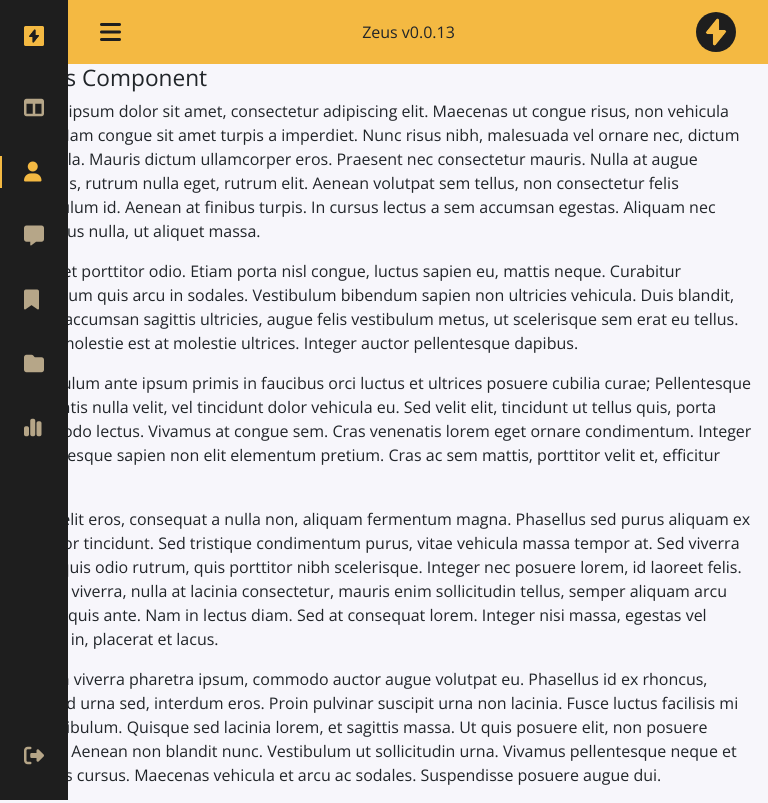
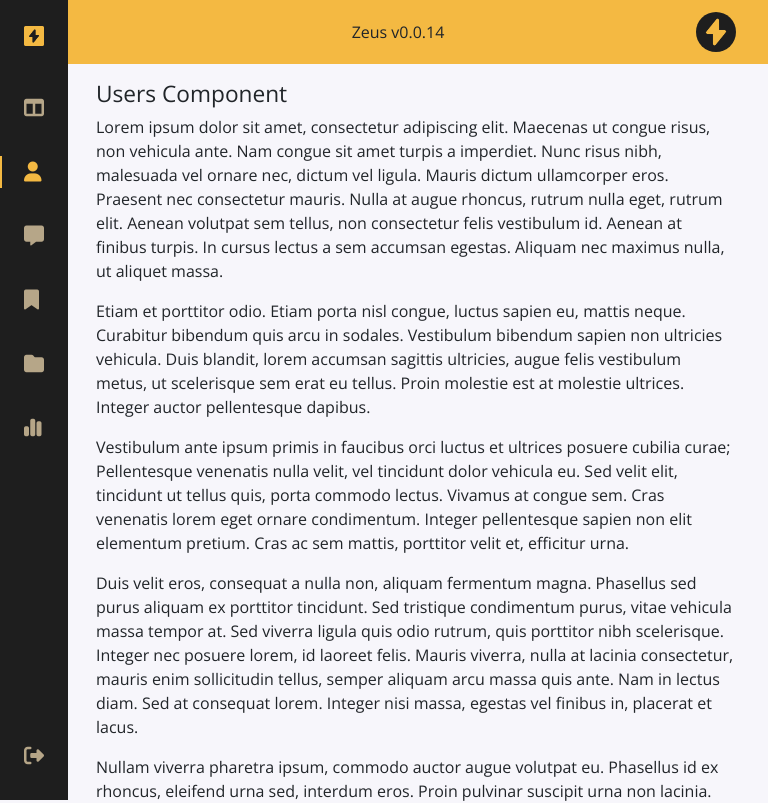
Before and after one commit to mzafram2001/zeus, an Angular app: page /users in a window 768 px wide. Shown: the top 803 px of the page. Built offline with nearby package versions, Linux system fonts and the light colour scheme.

Commit message:
UPDATE hover effect sidebar and version 0.0.14

```diff
--- a/src/app/app.component.css
+++ b/src/app/app.component.css
@@ -95,7 +95,7 @@ a {
 .l-navbar {
     position: fixed;
     top: 0;
-    left: -30%;
+    /*left: -30%;*/
     width: var(--nav-width);
     height: 100vh;
     background-color: var(--first-color);
@@ -204,10 +204,10 @@ a {
         width: 45px
     }
 
-    .l-navbar {
+    /*.l-navbar {
         left: 0;
         padding: 1rem 1rem 0 0
-    }
+    }*/
 
     .show {
         width: calc(var(--nav-width) + 156px)
--- a/src/app/header/header.component.html
+++ b/src/app/header/header.component.html
@@ -1,5 +1,5 @@
 <header class="header" id="header">
-    <div class="header_toggle"> <i class="fa-solid fa-bars nav_icon"></i> </div>
-    Zeus v0.0.13
+    <div class="header_toggle"> </div>
+    Zeus v0.0.14
     <div class="header_img"> <img src="./assets/images/zeus_theme_alt.png" alt=""> </div>
 </header>
--- a/src/app/sidebar/sidebar.component.css
+++ b/src/app/sidebar/sidebar.component.css
@@ -1,7 +1,17 @@
+.l-navbar {
+    width: 60px;
+    /* Ancho inicial del sidebar cuando está contraído */
+    transition: width 0.3s ease;
+}
+
+.l-navbar.expanded {
+    width: 200px;
+}
+
 .l-navbar {
     position: fixed;
     top: 0;
-    left: -30%;
+    /*left: -30%;*/
     width: var(--nav-width);
     height: 100vh;
     background-color: var(--first-color);
--- a/src/app/sidebar/sidebar.component.html
+++ b/src/app/sidebar/sidebar.component.html
@@ -1,4 +1,4 @@
-<div class="l-navbar" id="nav-bar">
+<div class="l-navbar" id="nav-bar" [ngClass]="{'expanded': isExpanded}" (mouseenter)="toggleSidebar()" (mouseleave)="toggleSidebar()">
     <nav class="nav">
         <div>
             <a routerLink="/" class="nav_logo">
--- a/src/app/sidebar/sidebar.component.ts
+++ b/src/app/sidebar/sidebar.component.ts
@@ -7,6 +7,7 @@ import { Router, NavigationEnd } from '@angular/router';
   styleUrls: ['./sidebar.component.css']
 })
 export class SidebarComponent implements OnInit {
+  isExpanded: boolean = false;
 
   constructor(private router: Router) { }
 
@@ -30,4 +31,8 @@ export class SidebarComponent implements OnInit {
       }
     });
   }
+
+  toggleSidebar() {
+    this.isExpanded = !this.isExpanded;
+  }
 }
--- a/src/styles.css
+++ b/src/styles.css
@@ -64,12 +64,3 @@ a {
     padding-right: 2rem;
     padding-bottom: 2rem
 }
-
-@media screen and (max-width: 768px) {
-    .snippet-body {
-        padding-top: 1rem;
-        padding-left: 1rem;
-        padding-right: 1rem;
-        padding-bottom: 1rem;
-    }
-}
```
Also changed, not shown: 1 other file (tests, documents, lock files or other folders).
